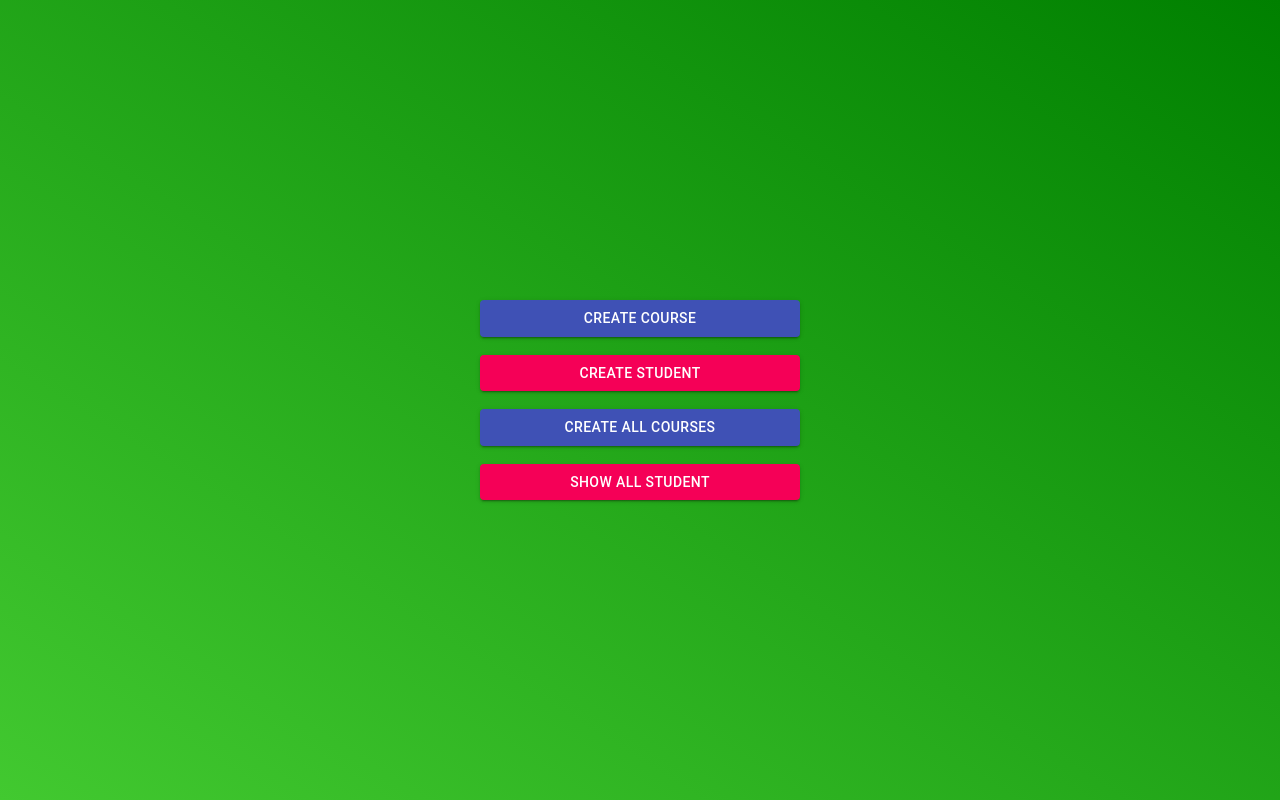
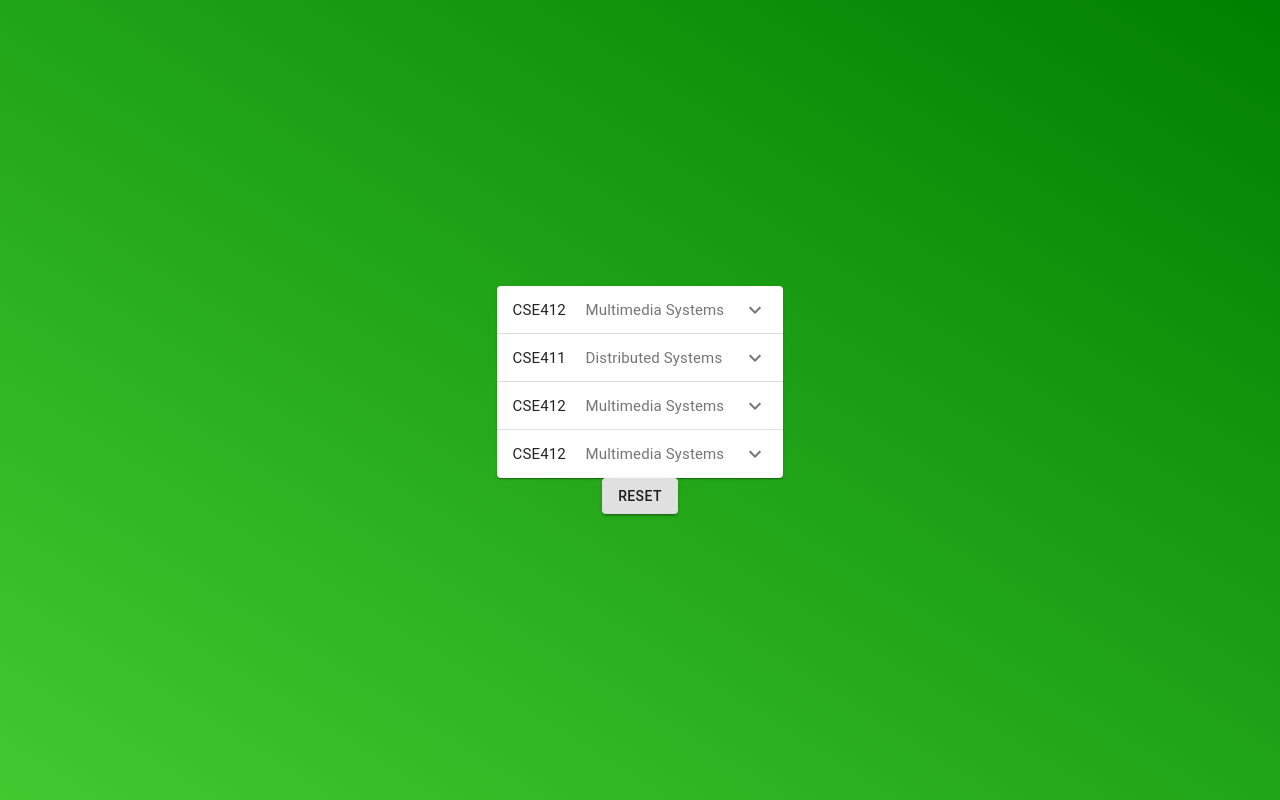
Before and after one commit to AdhamNour/E7, a React (Create React App) app in the folder frontend/: page / in a window 1280 px wide. Both pictures are taken after a click on the button "CREATE ALL COURSES". Built offline with nearby package versions, Linux system fonts and the light colour scheme.

Commit message:
finished the data show element

```diff
--- /dev/null
+++ b/frontend/src/components/AccordionItem.js
@@ -0,0 +1,64 @@
+import React from "react";
+import ExpandMoreIcon from "@material-ui/icons/ExpandMore";
+import { makeStyles } from "@material-ui/core/styles";
+import clss from "./AccordionItem.module.css";
+
+import {
+  Accordion,
+  AccordionSummary,
+  AccordionDetails,
+  Typography,
+  Divider,
+} from "@material-ui/core";
+
+const useStyles = makeStyles((theme) => ({
+  heading: {
+    fontSize: theme.typography.pxToRem(15),
+    flexBasis: "33.33%",
+    flexShrink: 0,
+  },
+  secondaryHeading: {
+    fontSize: theme.typography.pxToRem(15),
+    color: theme.palette.text.secondary,
+  },
+}));
+
+const AccordionItem = (props) => {
+  const classes = useStyles();
+  console.log(Object.keys(props.data));
+  let content = [];
+  let main = "";
+  let secondary = "";
+  Object.keys(props.data).forEach((key) => {
+    content.push(` ${key} : ${props.data[key]}`);
+    if (key !== "id") {
+      if (main === "") {
+        main = props.data[key];
+      } else if (secondary === "") {
+        secondary = props.data[key];
+      }
+    }
+  });
+
+  return (
+    <Accordion>
+      <AccordionSummary
+        expandIcon={<ExpandMoreIcon />}
+        aria-controls="panel1a-content"
+        id="panel1a-header"
+      >
+        <Typography className={classes.heading}>{main}</Typography>
+        <Typography className={classes.secondaryHeading}>
+          {secondary}
+        </Typography>
+      </AccordionSummary>
+      <AccordionDetails>
+        <div className={clss.DetailsContainer}>
+          {content.map((item,index) => <Typography key={index} >{item}</Typography>)}
+        </div>
+      </AccordionDetails>
+    </Accordion>
+  );
+};
+
+export default AccordionItem;
--- /dev/null
+++ b/frontend/src/components/AccordionItem.module.css
@@ -0,0 +1,4 @@
+.DetailsContainer {
+    display: flex;
+    flex-direction: column;
+}
--- a/frontend/src/pages/AccordionDataShow/AccordionDataShow.js
+++ b/frontend/src/pages/AccordionDataShow/AccordionDataShow.js
@@ -1,7 +1,21 @@
 import React from "react";
 
-const AccordionDataShow = () => {
-  return <div>THis where the data would be shown</div>;
+import AccordionItem from "../../components/AccordionItem";
+
+const AccordionDataShow = (props) => {
+  const courses = [
+    { id: 1, CourseCode: "CSE412", CourseName: "Multimedia Systems" },
+    { id: 2, CourseCode: "CSE411", CourseName: "Distributed Systems" },
+    { id: 3, CourseCode: "CSE412", CourseName: "Multimedia Systems" },
+    { id: 4, CourseCode: "CSE412", CourseName: "Multimedia Systems" },
+  ];
+  return (
+    <div>
+      {
+          courses.map((course,index) => <AccordionItem key={index} data={course} />)
+      }
+    </div>
+  );
 };
 
 export default AccordionDataShow;
--- a/frontend/src/pages/HomePage/HomePage.js
+++ b/frontend/src/pages/HomePage/HomePage.js
@@ -6,9 +6,9 @@ const HomePage = (props) => {
         <div className={classes.ButtonsContainer}>
         <Button variant="contained"  color="primary" onClick={props.ccm} > Create Course </Button>
         <Button variant="contained" color="secondary" onClick={props.csm}  > Create Student </Button>
-        <Button variant="contained"  color="primary"  > Create All Courses </Button>
+        <Button variant="contained"  color="primary" onClick={props.sacm} > Create All Courses </Button>
 
-        <Button variant="contained" color="secondary"   > Show All Student </Button>
+        <Button variant="contained" color="secondary" onClick={props.sasm}  > Show All Student </Button>
 
       </div>
      );
--- a/frontend/src/screens/MainScreen/MainScreen.js
+++ b/frontend/src/screens/MainScreen/MainScreen.js
@@ -4,6 +4,7 @@ import HomePage from "../../pages/HomePage/HomePage";
 
 import CreatingCourseForm from "../../pages/CreatingForm/CreatingCourseForm";
 import CreatingStudentForm from "../../pages/CreatingForm/CreatingStudentFourm";
+import AccordionDataShow from '../../pages/AccordionDataShow/AccordionDataShow'
 
 import { Button } from "@material-ui/core";
 const MainScreen = () => {
@@ -29,14 +30,24 @@ const MainScreen = () => {
     mainPageContent = <CreatingStudentForm />;
     document.title = "Creating Student";
   }
+  if (ShowAllCoursesMode) {
+    mainPageContent = <AccordionDataShow link="/api/courses" />;
+    document.title = "All Courses";
+  }
+  if (ShowAllStudentsMode) {
+    mainPageContent = <AccordionDataShow link="/api/students" />;
+    document.title = "All Students";
+  }
   let resetButton = null;
-  if (createStudentMode || creatingCourseMode) {
+  if (createStudentMode || creatingCourseMode || ShowAllStudentsMode||ShowAllCoursesMode) {
     resetButton = (
       <Button
         variant="contained"
         onClick={() => {
           setcreatingCourseMode(false);
           setcreateStudentMode(false);
+          setShowAllStudentsMode(false);
+          setShowAllCoursesMode(false)
         }}
       >
         Reset
```
